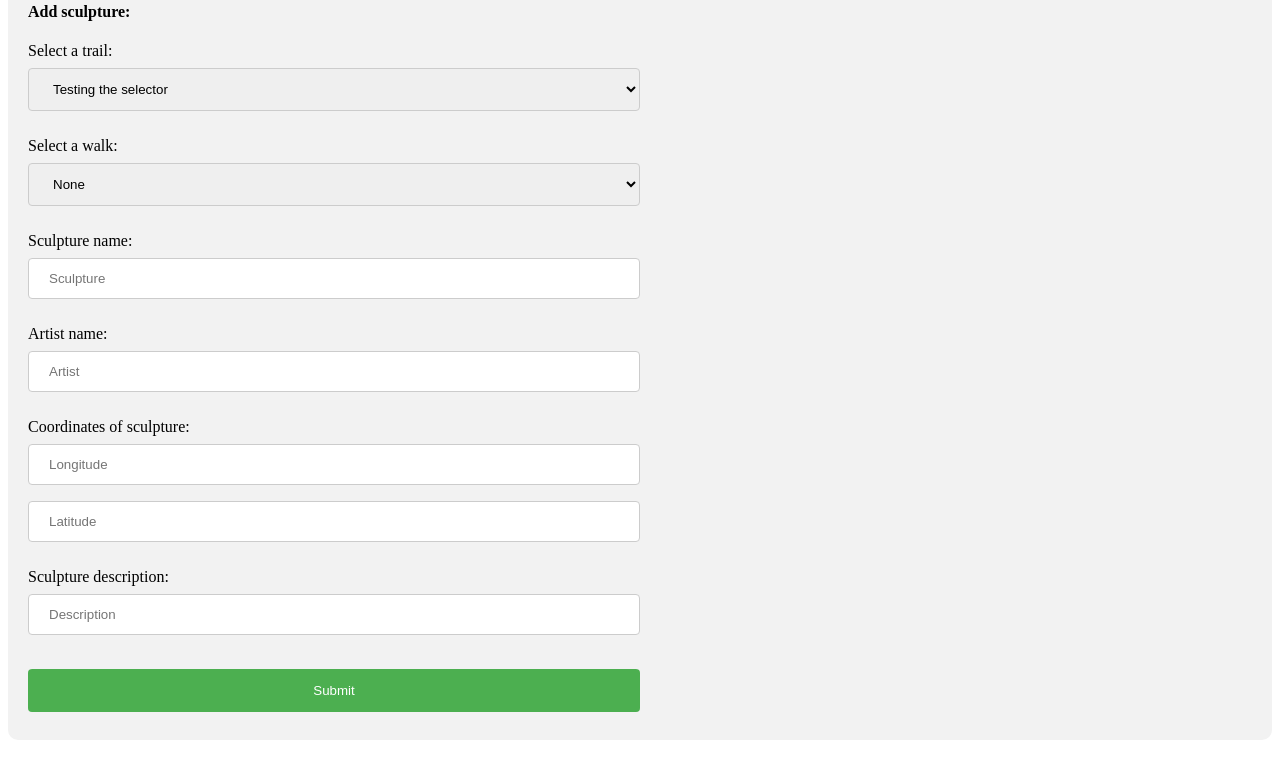
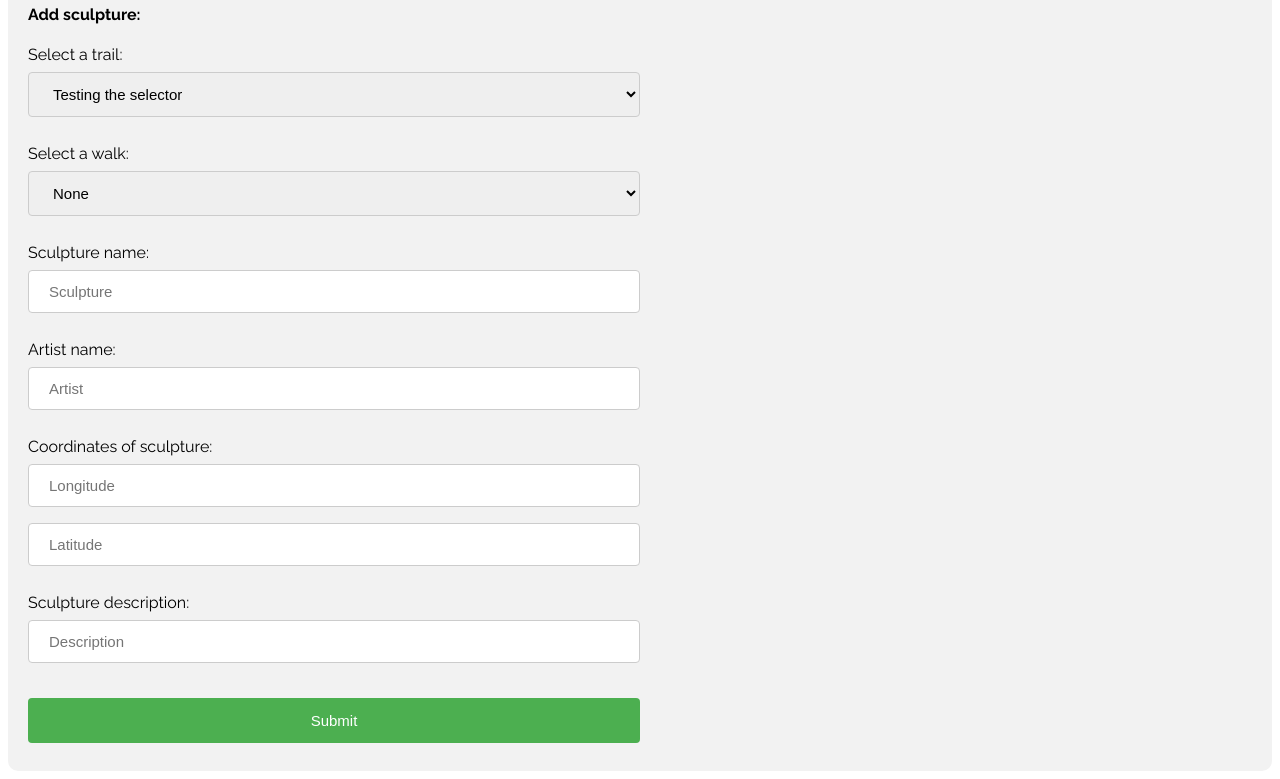
Before and after one commit to ryanlail/river-tees-rediscovered, a website: page Main_Proj/client/admin.html in a window 1280 px wide. Shown: the part 93-872 px from the top of the page. Before the commit the page ends 841 px from the top, so only its background shows below. Drawn offline with Linux system fonts and the light colour scheme.

Commit message:
Update admin.html

```diff
--- a/Main_Proj/client/admin.html
+++ b/Main_Proj/client/admin.html
@@ -5,8 +5,15 @@
         <title>
             Admin Page
         </title>
+        <link href="https://fonts.googleapis.com/css?family=Montserrat&display=swap" rel="stylesheet">
+        <link href="https://fonts.googleapis.com/css?family=Amatic+SC|Raleway:100,200,300,400,500,600,700,800,900," rel="stylesheet">
         <style>
+            body {
+                font-family: Raleway;
+            }
+
             input[type=text], select {
+                font-size: 15px;
                 width: 50%;
                 padding: 12px 20px;
                 margin: 8px 0;
@@ -17,6 +24,7 @@
             }
 
             input[type=submit] {
+                font-size: 15px;
                 width: 50%;
                 background-color: #4CAF50;
                 color: white;
@@ -36,6 +44,7 @@
                 background-color: #f2f2f2;
                 padding: 20px;
             }
+
         </style>
     </head>
     <body>
```
